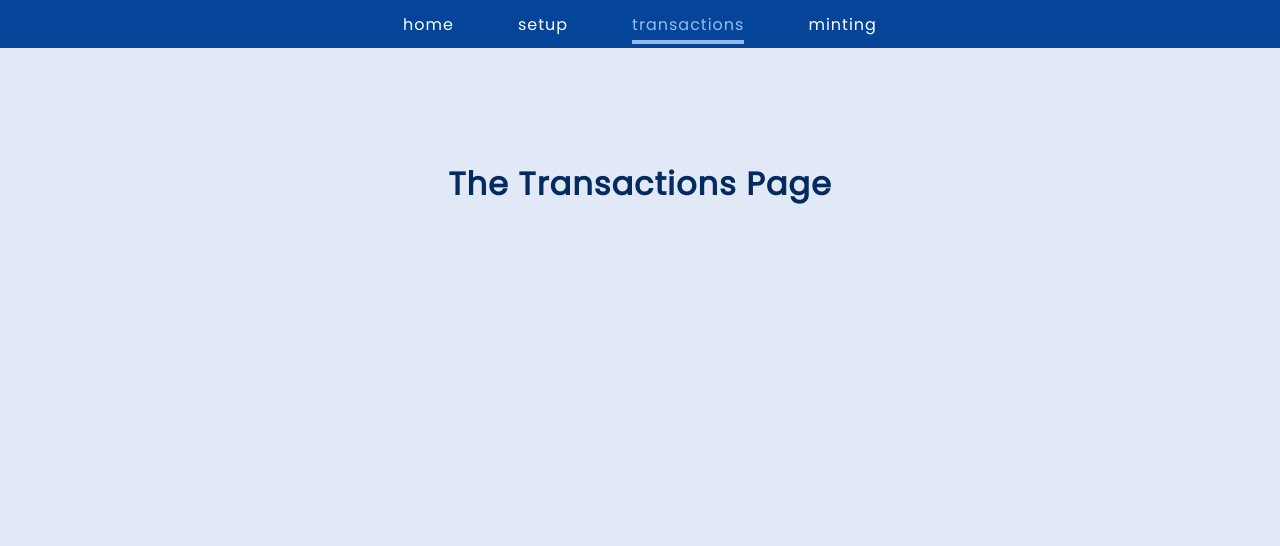
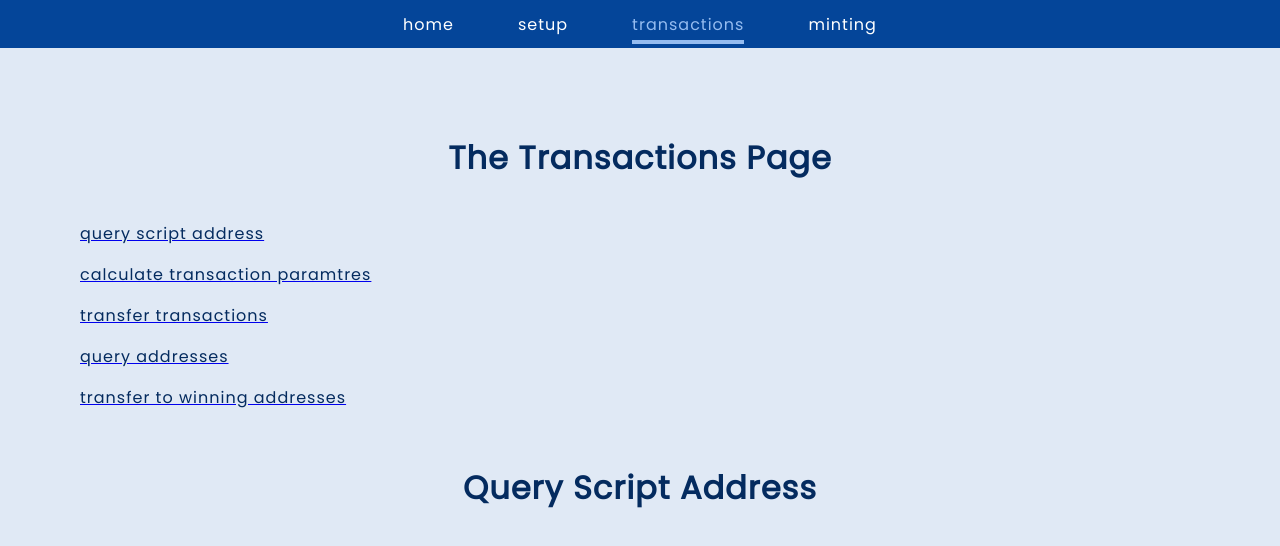
Before and after one commit to House-of-Cardano/HouseOfCardano-admin-server, a React (Create React App) app: page /transactions/queryscriptaddr in a window 1280 px wide. Shown: the top 546 px of the page. Built offline with nearby package versions, Linux system fonts and the light colour scheme.

Commit message:
Adding in nested routes for easier navigation in the Transactions page, fixes AB#365

```diff
--- a/src/App.js
+++ b/src/App.js
@@ -1,3 +1,4 @@
+import React from 'react';
 import { Route, Switch, Redirect } from 'react-router-dom';
 import './App.css';
 
@@ -8,17 +9,9 @@ import Minting from './pages/Minting';
 import Header from './components/header/Header';
 
 function App() {
-  const navbar = {
-    header1: 'home', header2: 'setup', header3: 'transactions', header4: 'minting'
-  };
   return (
     <div>
-      <Header
-        header1={navbar.header1}
-        header2={navbar.header2}
-        header3={navbar.header3}
-        header4={navbar.header4}
-      />
+      <Header />
         <main>
           <Switch>
             <Route path='/' exact>
--- /dev/null
+++ b/src/components/transactions/Transactions.js
@@ -0,0 +1,31 @@
+import { NavLink } from "react-router-dom";
+
+import styles from "./Transactions.module.css";
+
+function TransactionsEnabler() {
+  return (
+    <div className={styles.transactions}>
+      <nav>
+        <div>
+          <NavLink to="/transactions/queryscriptaddr">
+            <p>query script address</p>
+          </NavLink>
+          <NavLink to="/calculatetransactionparamtres">
+            <p>calculate transaction paramtres</p>
+          </NavLink>
+          <NavLink to="/transfertransactions">
+            <p>transfer transactions</p>
+          </NavLink>
+          <NavLink to="/queryaddresses">
+            <p>query addresses</p>
+          </NavLink>
+          <NavLink to="/transfertowinningaddresses">
+            <p>transfer to winning addresses</p>
+          </NavLink>
+        </div>
+      </nav>
+    </div>
+  );
+}
+
+export default TransactionsEnabler;
--- /dev/null
+++ b/src/components/transactions/Transactions.module.css
@@ -0,0 +1,7 @@
+.transactions div {
+  margin: 0 5rem 5rem 5rem;
+}
+
+  .transactions p {
+    text-align: left;
+  }
--- /dev/null
+++ b/src/pages/QueryScriptAddr.js
@@ -0,0 +1,9 @@
+const QueryScriptAddr = () => {
+  return (
+    <div>
+      <h1>Query Script Address</h1>
+    </div>
+  );
+};
+
+export default QueryScriptAddr;
--- a/src/pages/Transactions.js
+++ b/src/pages/Transactions.js
@@ -1,5 +1,22 @@
-const Transactions = () => {
-    return <h1>The Transactions Page</h1>
-};
+import { Route, Switch } from "react-router-dom";
 
-export default Transactions
+import TransactionsEnabler from "../components/transactions/Transactions";
+import styles from "./Transactions.module.css";
+
+import QueryScriptAddr from "./QueryScriptAddr";
+
+function Transactions() {
+  return (
+    <div className={styles.transactions}>
+      <h1>The Transactions Page</h1>
+      <TransactionsEnabler></TransactionsEnabler>
+      <Switch>
+        <Route path="/transactions/queryscriptaddr">
+          <QueryScriptAddr />
+        </Route>
+      </Switch>
+    </div>
+  );
+}
+
+export default Transactions;
--- /dev/null
+++ b/src/pages/Transactions.module.css
@@ -0,0 +1,4 @@
+  .transactions h1 {
+    margin-top: -2%;
+    margin-bottom: 3%;
+  }
```
Also changed, not shown: 2 other files (tests, documents, lock files or other folders).
